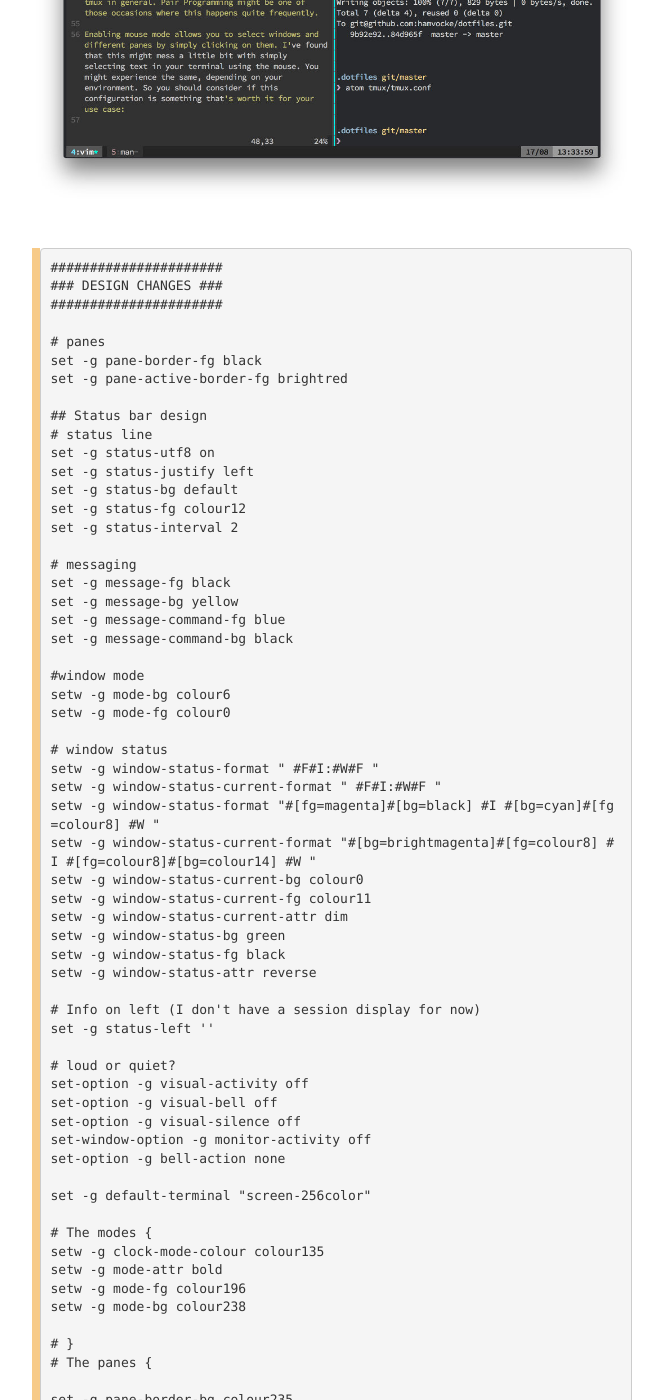
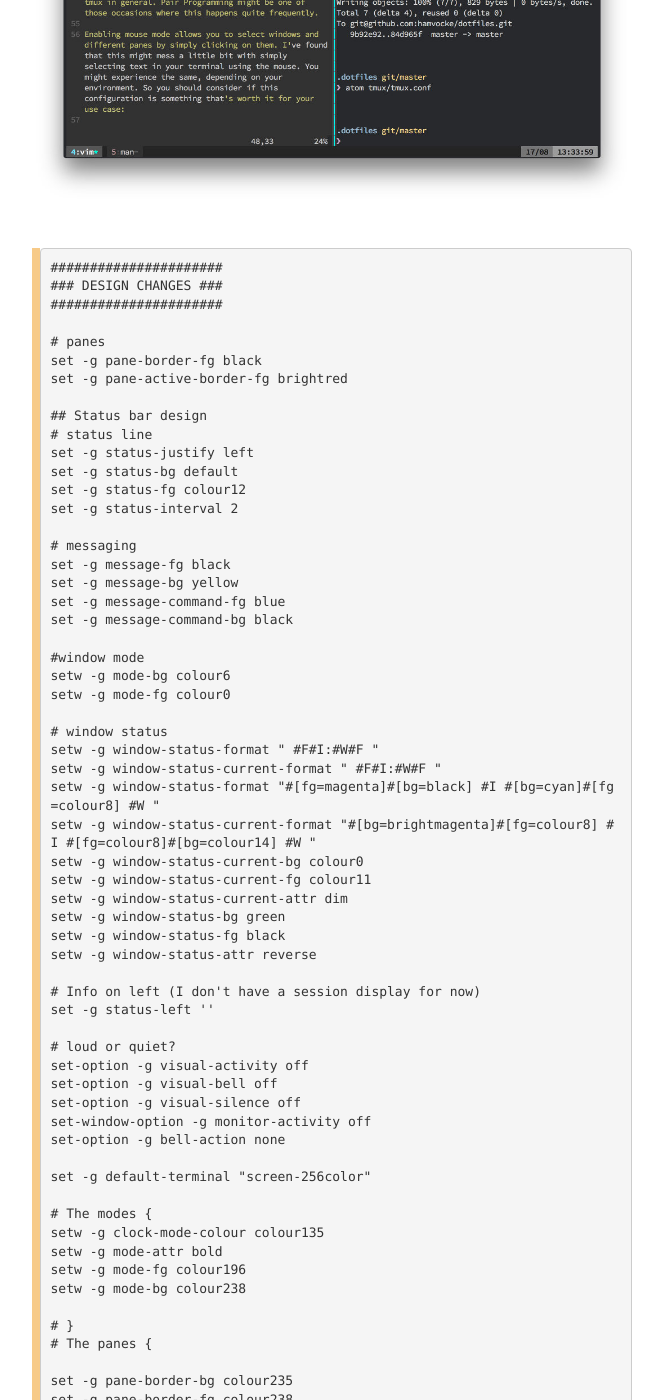
Before and after one commit to hamvocke/hamvocke.github.io, a Jekyll site: the page built from _posts/2015-08-17-a-guide-to-customizing-your-tmux-conf.md, in a window 1280 px wide and 1400 px high, scrolled down 4959 px. Shown: the whole window, without its empty margins (308-971 px from the left). Built offline with Jekyll 4.4.1, drawn with Linux system fonts in a browser that asks for light colours; nearby versions of some CDN libraries; comment, search, counter and statistics services are not loaded; some of the changed text lies outside the part shown.

Commit message:
remove utf-8 statement for status line

```diff
--- a/_posts/2015-08-17-a-guide-to-customizing-your-tmux-conf.md
+++ b/_posts/2015-08-17-a-guide-to-customizing-your-tmux-conf.md
@@ -93,7 +93,6 @@ Depending on your color scheme (I'm using [base16-ocean-dark](https://github.com
 
     ## Status bar design
     # status line
-    set -g status-utf8 on
     set -g status-justify left
     set -g status-bg default
     set -g status-fg colour12
```
